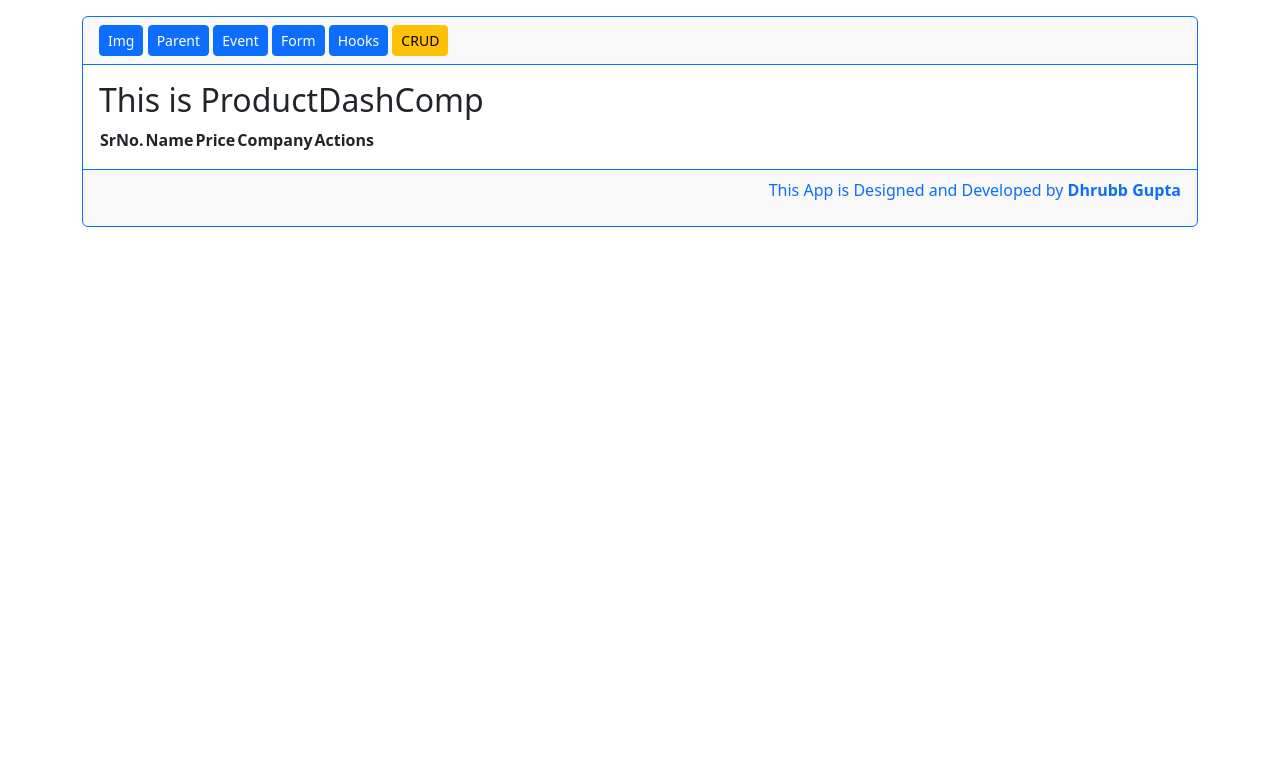
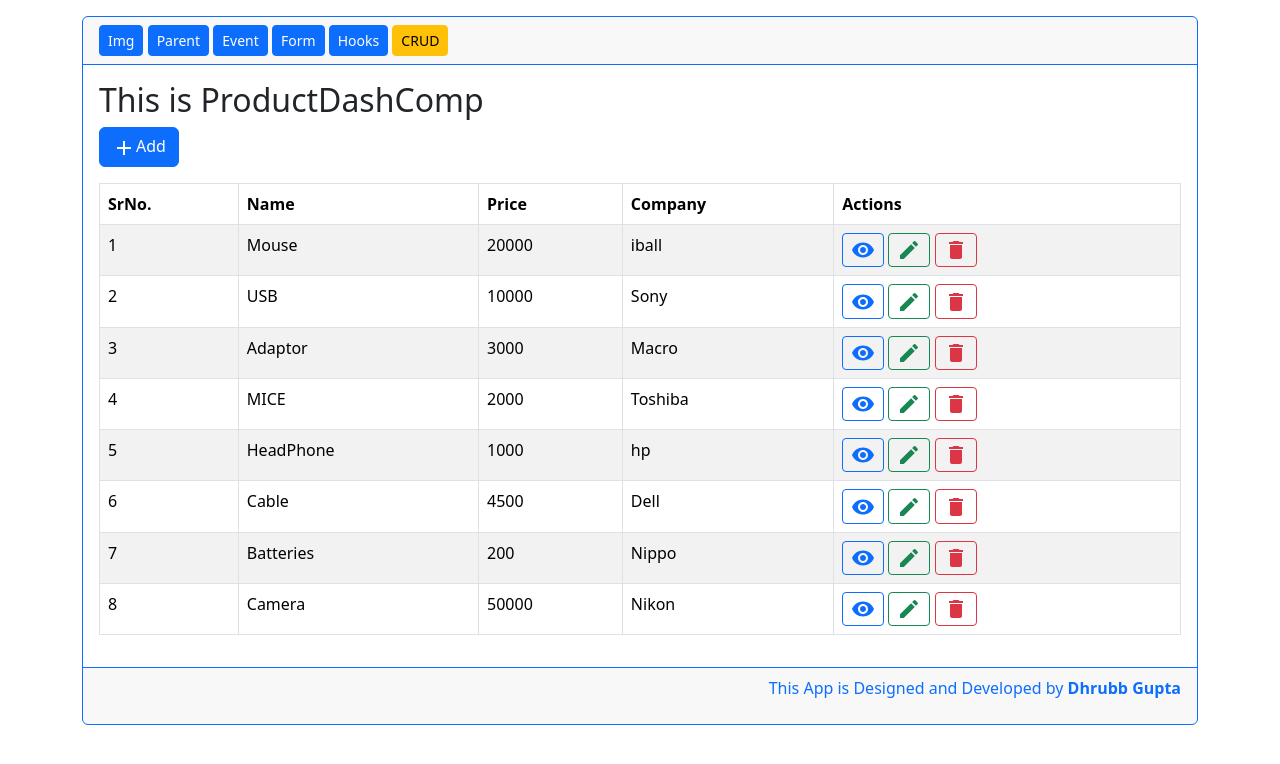
Before and after one commit to dhrubb2101/ReactApp, a React (Create React App) app: page /maindashboard/productdash in a window 1280 px wide. Shown: the top 764 px of the page. Built offline with nearby package versions, Linux system fonts and the light colour scheme; data requests are answered from the project's data file.

Commit message:
Git commit for

```diff
--- a/package.json
+++ b/package.json
@@ -14,6 +14,7 @@
     "axios": "^1.8.3",
     "bootstrap": "^5.3.3",
     "react": "^19.0.0",
+    "react-bootstrap": "^2.10.9",
     "react-dom": "^19.0.0",
     "react-router-dom": "^7.3.0",
     "react-scripts": "5.0.1",
--- a/src/CRUD/ProductAddComp.js
+++ b/src/CRUD/ProductAddComp.js
@@ -1,11 +1,52 @@
-import React from 'react'
+import React, { useState } from 'react'
 import { Link,Outlet } from 'react-router-dom'
+import axios from 'axios'
+import { useNavigate } from 'react-router-dom'
 
 
 const ProductAddComp = () => {
+
+    const nav = useNavigate()
+    const [products,setProducts]  = useState({
+        name:'',
+        price:'',
+        company:''
+    })
+
+    const inputChangeHandler = (event) => {
+        setProducts({...products,[event.target.name]:event.target.value})
+
+    }
+
+    const addProduct = (event) => {
+        event.preventDefault();
+        console.log(products);
+        axios.post('http://localhost:8888/products',products).then(()=>{
+            window.alert("Product Added Successfully")
+            nav("/maindashboard/productdash")
+        }).catch((error)=>{})
+
+    }
+
+
+
     return (
         <div>
             <h2>This is ProductAddComp</h2>
+            <div className='row'>
+                <div className='col-sm-3'></div>
+                <div className='col-sm-6'></div>
+
+                <form onSubmit={addProduct}>
+                <input type='text' name='name' onChange={inputChangeHandler}  value={products.name} className='form-control' placeholder='Enter Product Name' ></input> <br/>
+                <input type='text' name='price' onChange={inputChangeHandler}  value={products.price} className='form-control' placeholder='Enter Product Price' ></input> <br/>
+                <input type='text' name='company' onChange={inputChangeHandler}  value={products.company} className='form-control' placeholder='Enter Product Company' ></input> <br/>
+                <button type='submit' className='btn btn-primary mt-2'>Add Product</button>
+                </form>
+
+            </div>
+            <div className='col-sm-3'></div>
+
             <Outlet/>
         </div>
     )
--- a/src/CRUD/ProductDashComp.js
+++ b/src/CRUD/ProductDashComp.js
@@ -1,15 +1,34 @@
 import axios from 'axios'
 import React, { useEffect, useState } from 'react'
+import EditIcon from '@mui/icons-material/Edit';
+import DeleteIcon from '@mui/icons-material/Delete';
+import VisibilityIcon from '@mui/icons-material/Visibility';
+import Button from 'react-bootstrap/Button';
+import Modal from 'react-bootstrap/Modal';
+import { Link } from 'react-router-dom';
+import AddIcon from '@mui/icons-material/Add';
+
+
+
+
 
 const ProductDashComp = () => {
 
-    const [products,setProduct] =  useState([])
+    const [products,setProduct] =  useState([]);
+    const [show, setShow] = useState(false);
+    const handleClose = () => setShow(false);
+    const handleShow = (val) => {
+        setShow(true);
+        setShow(val);
+    }
 
 
 useEffect(()=>{
     fetchData();
 },[])
 
+
+//get request
 const fetchData = () =>{
     axios.get(`http://localhost:8888/products`).then((res)=>{
         console.log(res.data);
@@ -19,17 +38,72 @@ const fetchData = () =>{
     })
 }
 
+//code for delete request
+const deleteRecord = (id) => {
+    if(window.confirm(`Are you sure you want to delete this record with this particular ID ${id}`)){
+        axios.delete(`http://localhost:8888/products/${id}`).then(()=>{
+            window.alert("Record Deleted succesfully")
+            fetchData()
+        }).catch((error)=>{})
+    }
+}
+
 
     return (
         <div>
             <h2>This is ProductDashComp</h2>
-            <table>
+            <Link to="/maindashboard/productadd" className='btn btn-primary mb-3'><AddIcon></AddIcon>Add</Link>
+            <table className='table table-hover table-striped table-bordered'>
                 <thead>
                     <tr>
                         <th>SrNo.</th><th>Name</th><th>Price</th><th>Company</th><th>Actions</th>
                     </tr>
                 </thead>
+                <tbody>
+                    {
+                        products.length >0 && products.map((val,index)=>{
+                            return <tr key={index}>
+                                <td>{index+1}</td>
+                                <td>{val.name}</td>
+                                <td>{val.price}</td>
+                                <td>{val.company}</td>
+                                <td>
+                                <button type="button" onClick={()=>handleShow(val)} className='btn btn-outline-primary btn-sm'><VisibilityIcon></VisibilityIcon></button> {" "}
+
+                                    <Link to={`/maindashboard/productedit/${val.id}`} type="button" className='btn btn-outline-success btn-sm'>
+                                        <EditIcon></EditIcon>
+                                    </Link>{" "}
+                                    <button type="button" className='btn btn-outline-danger btn-sm' onClick={()=>deleteRecord(val.id)}><DeleteIcon></DeleteIcon></button>
+                                </td>
+
+                            </tr>
+                        })
+                    }
+                </tbody>
             </table>
+             {/* //modal codes start here */}
+            <Modal
+        show={show}
+        onHide={handleClose}
+        backdrop="static"
+        keyboard={false}
+      >
+        <Modal.Header closeButton>
+          <Modal.Title>{show.name}</Modal.Title>
+        </Modal.Header>
+        <Modal.Body>
+          <p>Product ID : <strong>{show.id}</strong></p>
+          <p>Product Name : <strong>{show.name}</strong></p>
+          <p>Product Price : <strong>{show.price}</strong></p>
+          <p>Product Company : <strong>{show.company}</strong></p>
+        </Modal.Body>
+        <Modal.Footer>
+          <Button variant="secondary" onClick={handleClose}>
+            Close
+          </Button>
+          {/* <Button variant="primary">Understood</Button> */}
+        </Modal.Footer>
+      </Modal>
         </div>
     )
 }
--- a/src/CRUD/ProductEditComp.js
+++ b/src/CRUD/ProductEditComp.js
@@ -1,10 +1,20 @@
-import React from 'react'
+import React, { useEffect } from 'react'
+import { Outlet } from 'react-router-dom'
+import { useNavigate,useParams } from 'react-router-dom'
+const ProductEditComp = () => {
 
-const ProductEditComp = () => {
+
+    const {id} = useParams()
+    const nav = useNavigate()
+
+    useEffect(()=>{
+
+    },[])
+
     return (
-        <div>
+        <><div>
             <h2>This is ProductEditComp component</h2>
-        </div>
+        </div><Outlet /></>
     )
 }
 
--- a/src/Hooks/UseEffectHookComp.js
+++ b/src/Hooks/UseEffectHookComp.js
@@ -1,9 +1,26 @@
-import React from 'react'
+import React, { useEffect,useState,seEffect } from 'react'
+import { Button } from 'react-bootstrap';
 
 const UseEffectHookComp = () => {
+    const [myName,setMyName] = useState("");
+    const [count,setCount] =useState(0);
+    const [salary,setSalary] =useState(5500);
+
+    // useEffect(()=>{
+    //     setCount(count+1)
+    // },[])
+    useEffect(()=>{
+        setCount(count+1)
+    },[salary])
+
     return (
         <div>
             <h2> This is UseEffect Hook component.</h2>
+            <p>My Name is: <strong>{myName}</strong></p>
+            <p>Count value is: <strong>{count}</strong></p>
+            <p>My Salary is: <strong>{salary}</strong></p>
+            <Button variant ="primary" onClick={()=>setSalary(salary+5000)}>Salary</Button>
+
         </div>
     )
 }
--- a/src/MainRouting/routing.js
+++ b/src/MainRouting/routing.js
@@ -13,6 +13,7 @@ import UseEffectHookComp from "../Hooks/UseEffectHookComp";
 import UseStateHookComp from "../Hooks/UseStateHookComp";
 import ProductAddComp from "../CRUD/ProductAddComp";
 import ProductDashComp from "../CRUD/ProductDashComp";
+import ProductEditComp from "../CRUD/ProductEditComp";
 
 const router = createBrowserRouter([
 
@@ -29,7 +30,8 @@ const router = createBrowserRouter([
         {path:"images",element:<MyImagesComp/>},
         {path:"event",element:<MyEventComp/>},
         {path:"form",element:<FormValComp/>},
-        // {path:"productadd",element:<ProductAddComp/>},
+        {path:"productadd",element:<ProductAddComp/>},
+        {path:"productedit/:id",element:<ProductEditComp/>},
         {path:"productdash",element:<ProductDashComp/>},
         {path:"reacthooks",element:<ReactHooksComp/>,children:[
             {path:"usestate",element:<UseStateHookComp></UseStateHookComp>},
--- a/src/shared/database/db.json
+++ b/src/shared/database/db.json
@@ -1,18 +1,69 @@
 {
-    "products":[
-        {"id":1,"name":"Laptop","price":58000,"company":"hp"},
-        {"id":2,"name":"Mouse","price":20000,"company":"iball"},
-        {"id":3,"name":"keyboard","price":500,"company":"Toshiba"},
-        {"id":4,"name":"USB","price":10000,"company":"Sony"},
-        {"id":5,"name":"Adaptor","price":3000,"company":"Macro"},
-        {"id":6,"name":"MICE","price":2000,"company":"Toshiba"},
-        {"id":7,"name":"HeadPhone","price":1000,"company":"hp"},
-        {"id":8,"name":"Cable","price":4500,"company":"Dell"}
-
-    ],
-    "users":[
-        {"id":1,"uid":"admin@gmail.com","pass":"admin@123"},
-        {"id":2,"uid":"king@gmail.com","pass":"king@123"},
-        {"id":3,"uid":"hero@gmail.com","pass":"hero@123"}
-    ]
+  "products": [
+    {
+      "id": "2",
+      "name": "Mouse",
+      "price": 20000,
+      "company": "iball"
+    },
+    {
+      "id": "4",
+      "name": "USB",
+      "price": 10000,
+      "company": "Sony"
+    },
+    {
+      "id": "5",
+      "name": "Adaptor",
+      "price": 3000,
+      "company": "Macro"
+    },
+    {
+      "id": "6",
+      "name": "MICE",
+      "price": 2000,
+      "company": "Toshiba"
+    },
+    {
+      "id": "7",
+      "name": "HeadPhone",
+      "price": 1000,
+      "company": "hp"
+    },
+    {
+      "id": "8",
+      "name": "Cable",
+      "price": 4500,
+      "company": "Dell"
+    },
+    {
+      "id": "51da",
+      "name": "Batteries",
+      "price": "200",
+      "company": "Nippo"
+    },
+    {
+      "id": "3081",
+      "name": "Camera",
+      "price": "50000",
+      "company": "Nikon"
+    }
+  ],
+  "users": [
+    {
+      "id": "1",
+      "uid": "admin@gmail.com",
+      "pass": "admin@123"
+    },
+    {
+      "id": "2",
+      "uid": "king@gmail.com",
+      "pass": "king@123"
+    },
+    {
+      "id": "3",
+      "uid": "hero@gmail.com",
+      "pass": "hero@123"
+    }
+  ]
 }
```
Also changed, not shown: 2 other files (tests, documents, lock files or other folders).
